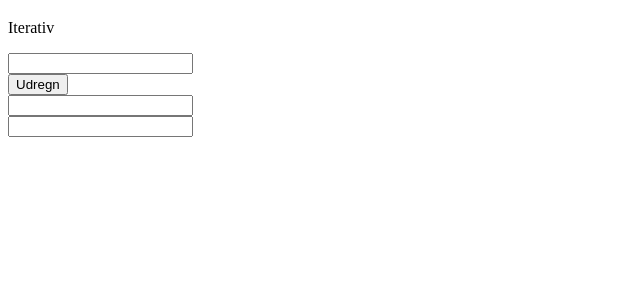
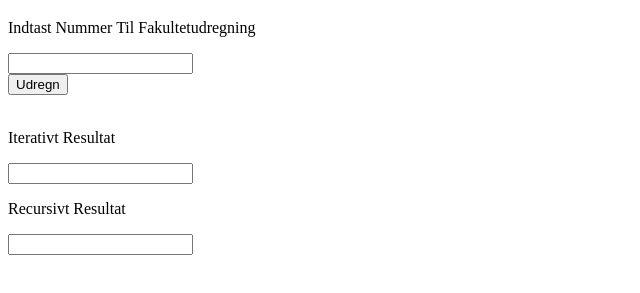
Before and after one commit to Kyhl/SOO-2k17-Kombinatorik---Sandsynlighed, a plain HTML site: page index.html in a window 1280 px wide. Shown: the part 61-354 px from the top of the page, without its empty margins (0-640 px from the left). Drawn offline with Linux system fonts and the light colour scheme.

Commit message:
Update index.html

```diff
--- a/index.html
+++ b/index.html
@@ -10,12 +10,13 @@
 	<body>
 		<!-- Navnet på formen, som gør det muligt at vise resultaterne af fakulteringen -->
 		<form id='form' name='index'>
-			<p> Iterativ </p>
+			<p> Indtast Nummer Til Fakultetudregning </p>
 			<input type="text" name="num"/><br/>
-
-			<!-- Knappen der kalder udregningnsfunktionen, der også viser resultet -->
-			<button type="button" onclick="onLoad()"> Udregn</button><br/>
+			<!-- Knappen der kalder udregningnsfunktionen, og så viser resultet -->
+			<button type="button" onclick="onLoad()"> Udregn</button><br/><br/>
+			<p> Iterativt Resultat</p>
 			<input type="text" name="resultat1"/><br/>
+			<p> Recursivt Resultat </p>
 			<input type="text" name="resultat2"/><br/>
 		</form>
 	</body>
```
